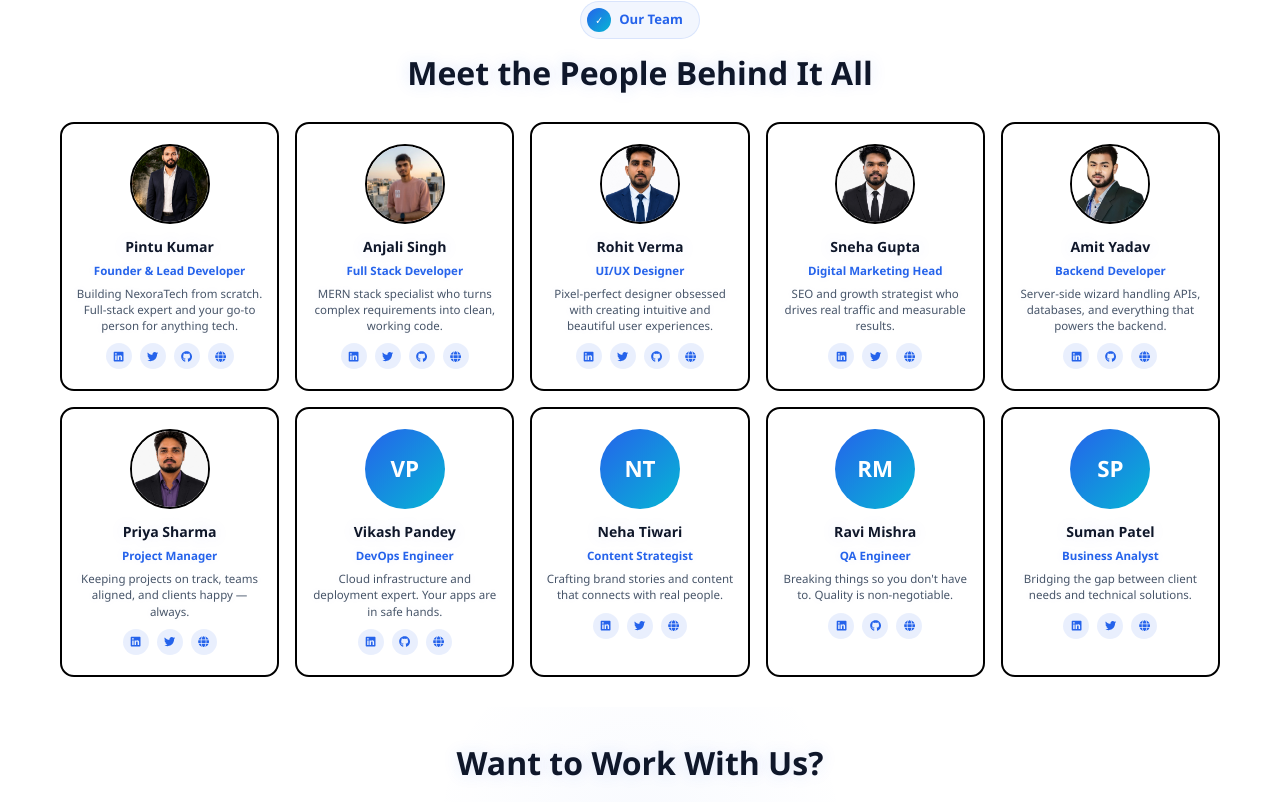
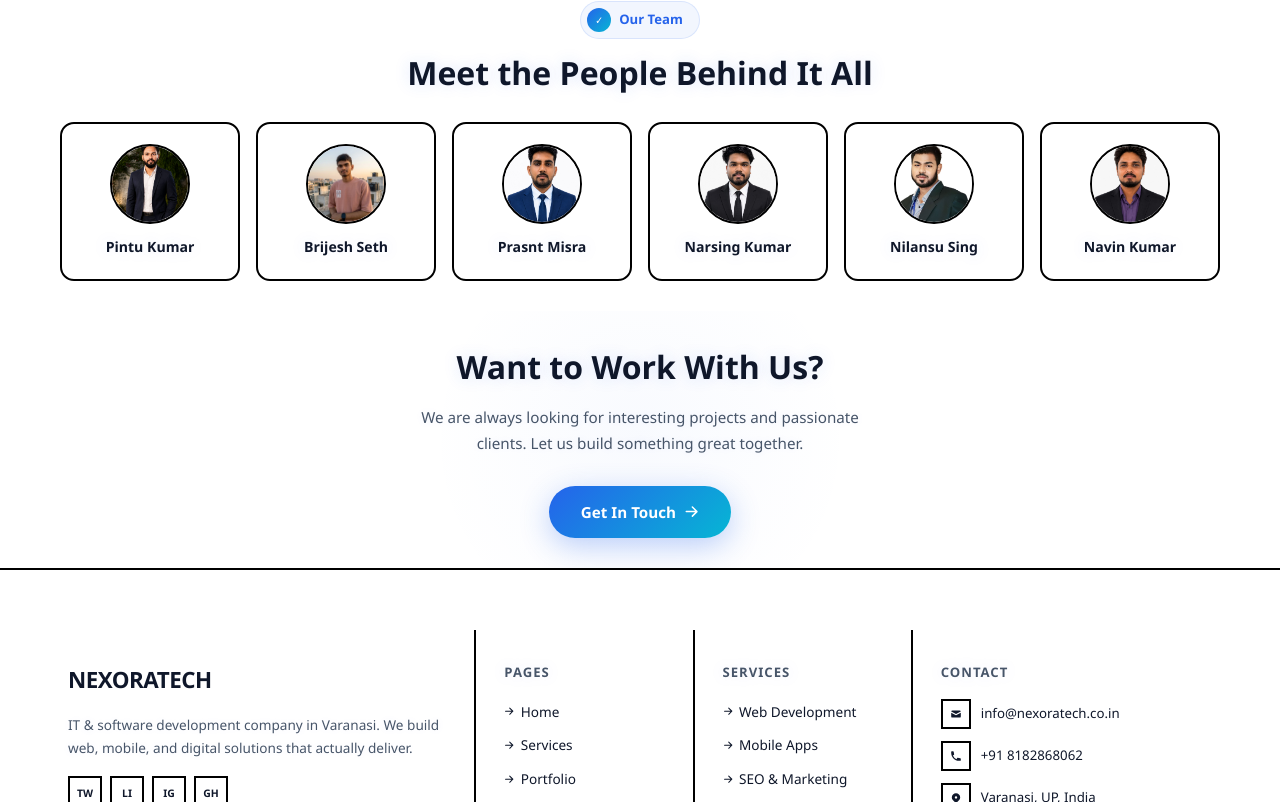
Before and after one commit to v72727835-bit/NEXORATECH, a React (Vite) app in the folder client/: page /about in a window 1280 px wide. Shown: the part 1318-2120 px from the top of the page. Built offline with nearby package versions, Linux system fonts and the light colour scheme.

Commit message:
Update team: 6 members, remove social, add names

```diff
--- /dev/null
+++ b/client/src/components/name.jsx
@@ -0,0 +1,6 @@
+1st = pintu kumar
+2nd = brijesh seth
+3rd = prasnt misra
+4th = narsing kumar
+5th = nilansu Sing
+6th = navin kumar
--- a/client/src/index.css
+++ b/client/src/index.css
@@ -298,7 +298,8 @@ button { cursor: pointer; border: none; font-family: inherit; }
   footer [style*="display: flex"][style*="gap: 20px"] {
     justify-content: center !important;
   }
-  [style*="grid-template-columns: repeat(5, 1fr)"] {
+  [style*="grid-template-columns: repeat(5, 1fr)"],
+  [style*="grid-template-columns: repeat(6, 1fr)"] {
     grid-template-columns: repeat(3, 1fr) !important;
     gap: 12px !important;
   }
@@ -330,7 +331,8 @@ button { cursor: pointer; border: none; font-family: inherit; }
   [style*="grid-template-columns: 1fr 1fr"][style*="gap: 14px"] {
     grid-template-columns: 1fr !important;
   }
-  [style*="grid-template-columns: repeat(5, 1fr)"] {
+  [style*="grid-template-columns: repeat(5, 1fr)"],
+  [style*="grid-template-columns: repeat(6, 1fr)"] {
     grid-template-columns: repeat(2, 1fr) !important;
     gap: 10px !important;
   }
--- a/client/src/pages/About.jsx
+++ b/client/src/pages/About.jsx
@@ -1,18 +1,13 @@
 import { Link } from 'react-router-dom';
 import { HiArrowRight, HiCode, HiUserGroup, HiLightBulb, HiTrendingUp, HiHeart, HiSparkles, HiEye, HiChip } from 'react-icons/hi';
-import { FaLinkedin, FaTwitter, FaGithub, FaGlobe } from 'react-icons/fa';
 
 const teamMembers = [
-  { name: 'Pintu Kumar', role: 'Founder & Lead Developer', initials: 'PK', img: '/images/team1.jpg', desc: 'Building NexoraTech from scratch. Full-stack expert and your go-to person for anything tech.', social: { linkedin: '#', twitter: '#', github: '#', globe: '#' } },
-  { name: 'Anjali Singh', role: 'Full Stack Developer', initials: 'AS', img: '/images/team2.jpg', desc: 'MERN stack specialist who turns complex requirements into clean, working code.', social: { linkedin: '#', twitter: '#', github: '#', globe: '#' } },
-  { name: 'Rohit Verma', role: 'UI/UX Designer', initials: 'RV', img: '/images/team3.jpg', desc: 'Pixel-perfect designer obsessed with creating intuitive and beautiful user experiences.', social: { linkedin: '#', twitter: '#', github: '#', globe: '#' } },
-  { name: 'Sneha Gupta', role: 'Digital Marketing Head', initials: 'SG', img: '/images/team4.jpg', desc: 'SEO and growth strategist who drives real traffic and measurable results.', social: { linkedin: '#', twitter: '#', globe: '#' } },
-  { name: 'Amit Yadav', role: 'Backend Developer', initials: 'AY', img: '/images/team5.jpg', desc: 'Server-side wizard handling APIs, databases, and everything that powers the backend.', social: { linkedin: '#', github: '#', globe: '#' } },
-  { name: 'Priya Sharma', role: 'Project Manager', initials: 'PS', img: '/images/team6.jpg', desc: 'Keeping projects on track, teams aligned, and clients happy — always.', social: { linkedin: '#', twitter: '#', globe: '#' } },
-  { name: 'Vikash Pandey', role: 'DevOps Engineer', initials: 'VP', desc: 'Cloud infrastructure and deployment expert. Your apps are in safe hands.', social: { linkedin: '#', github: '#', globe: '#' } },
-  { name: 'Neha Tiwari', role: 'Content Strategist', initials: 'NT', desc: 'Crafting brand stories and content that connects with real people.', social: { linkedin: '#', twitter: '#', globe: '#' } },
-  { name: 'Ravi Mishra', role: 'QA Engineer', initials: 'RM', desc: 'Breaking things so you don\'t have to. Quality is non-negotiable.', social: { linkedin: '#', github: '#', globe: '#' } },
-  { name: 'Suman Patel', role: 'Business Analyst', initials: 'SP', desc: 'Bridging the gap between client needs and technical solutions.', social: { linkedin: '#', twitter: '#', globe: '#' } },
+  { name: 'Pintu Kumar', img: '/images/team1.jpg' },
+  { name: 'Brijesh Seth', img: '/images/team2.jpg' },
+  { name: 'Prasnt Misra', img: '/images/team3.jpg' },
+  { name: 'Narsing Kumar', img: '/images/team4.jpg' },
+  { name: 'Nilansu Sing', img: '/images/team5.jpg' },
+  { name: 'Navin Kumar', img: '/images/team6.jpg' },
 ];
 
 const milestones = [
@@ -255,7 +250,7 @@ function About() {
             </h2>
           </div>
           <div style={{
-            display: 'grid', gridTemplateColumns: 'repeat(5, 1fr)',
+            display: 'grid', gridTemplateColumns: 'repeat(6, 1fr)',
             gap: '16px'
           }}>
             {teamMembers.map((m, i) => (
@@ -278,75 +273,12 @@ function About() {
                   e.currentTarget.style.boxShadow = '';
                 }}
               >
-                {m.img ? (
-                  <img src={m.img} alt={m.name} style={{
-                    width: '80px', height: '80px', borderRadius: '50%',
-                    objectFit: 'cover', margin: '0 auto 12px', display: 'block',
-                    border: '2px solid #000'
-                  }} />
-                ) : (
-                  <div style={{
-                    width: '80px', height: '80px', borderRadius: '50%',
-                    background: 'linear-gradient(135deg, #2563eb, #06b6d4)',
-                    display: 'flex', alignItems: 'center', justifyContent: 'center',
-                    margin: '0 auto 12px', fontSize: '1.4rem', fontWeight: 700, color: '#fff'
-                  }}>
-                    {m.initials}
-                  </div>
-                )}
-                <h4 style={{ fontWeight: 700, color: 'var(--text)', marginBottom: '2px', fontSize: '0.88rem' }}>{m.name}</h4>
-                <p style={{ color: 'var(--primary)', fontSize: '0.72rem', fontWeight: 600, marginBottom: '6px' }}>{m.role}</p>
-                <p style={{ color: 'var(--text-secondary)', fontSize: '0.72rem', lineHeight: 1.4, marginBottom: '10px' }}>{m.desc}</p>
-                <div style={{ display: 'flex', justifyContent: 'center', gap: '8px' }}>
-                  {m.social.linkedin && (
-                    <a href={m.social.linkedin} target="_blank" rel="noopener noreferrer" style={{
-                      width: '26px', height: '26px', borderRadius: '50%',
-                      background: 'rgba(37,99,235,0.1)', color: '#2563eb',
-                      display: 'inline-flex', alignItems: 'center', justifyContent: 'center',
-                      fontSize: '0.7rem', textDecoration: 'none',
-                      transition: 'all 0.2s'
-                    }}
-                      onMouseEnter={e => { e.currentTarget.style.background = '#2563eb'; e.currentTarget.style.color = '#fff' }}
-                      onMouseLeave={e => { e.currentTarget.style.background = 'rgba(37,99,235,0.1)'; e.currentTarget.style.color = '#2563eb' }}
-                    ><FaLinkedin /></a>
-                  )}
-                  {m.social.twitter && (
-                    <a href={m.social.twitter} target="_blank" rel="noopener noreferrer" style={{
-                      width: '26px', height: '26px', borderRadius: '50%',
-                      background: 'rgba(37,99,235,0.1)', color: '#2563eb',
-                      display: 'inline-flex', alignItems: 'center', justifyContent: 'center',
-                      fontSize: '0.7rem', textDecoration: 'none',
-                      transition: 'all 0.2s'
-                    }}
-                      onMouseEnter={e => { e.currentTarget.style.background = '#2563eb'; e.currentTarget.style.color = '#fff' }}
-                      onMouseLeave={e => { e.currentTarget.style.background = 'rgba(37,99,235,0.1)'; e.currentTarget.style.color = '#2563eb' }}
-                    ><FaTwitter /></a>
-                  )}
-                  {m.social.github && (
-                    <a href={m.social.github} target="_blank" rel="noopener noreferrer" style={{
-                      width: '26px', height: '26px', borderRadius: '50%',
-                      background: 'rgba(37,99,235,0.1)', color: '#2563eb',
-                      display: 'inline-flex', alignItems: 'center', justifyContent: 'center',
-                      fontSize: '0.7rem', textDecoration: 'none',
-                      transition: 'all 0.2s'
-                    }}
-                      onMouseEnter={e => { e.currentTarget.style.background = '#2563eb'; e.currentTarget.style.color = '#fff' }}
-                      onMouseLeave={e => { e.currentTarget.style.background = 'rgba(37,99,235,0.1)'; e.currentTarget.style.color = '#2563eb' }}
-                    ><FaGithub /></a>
-                  )}
-                  {m.social.globe && (
-                    <a href={m.social.globe} target="_blank" rel="noopener noreferrer" style={{
-                      width: '26px', height: '26px', borderRadius: '50%',
-                      background: 'rgba(37,99,235,0.1)', color: '#2563eb',
-                      display: 'inline-flex', alignItems: 'center', justifyContent: 'center',
-                      fontSize: '0.7rem', textDecoration: 'none',
-                      transition: 'all 0.2s'
-                    }}
-                      onMouseEnter={e => { e.currentTarget.style.background = '#2563eb'; e.currentTarget.style.color = '#fff' }}
-                      onMouseLeave={e => { e.currentTarget.style.background = 'rgba(37,99,235,0.1)'; e.currentTarget.style.color = '#2563eb' }}
-                    ><FaGlobe /></a>
-                  )}
-                </div>
+                <img src={m.img} alt={m.name} style={{
+                  width: '80px', height: '80px', borderRadius: '50%',
+                  objectFit: 'cover', margin: '0 auto 12px', display: 'block',
+                  border: '2px solid #000'
+                }} />
+                <h4 style={{ fontWeight: 700, color: 'var(--text)', fontSize: '0.88rem' }}>{m.name}</h4>
               </div>
             ))}
           </div>
```
